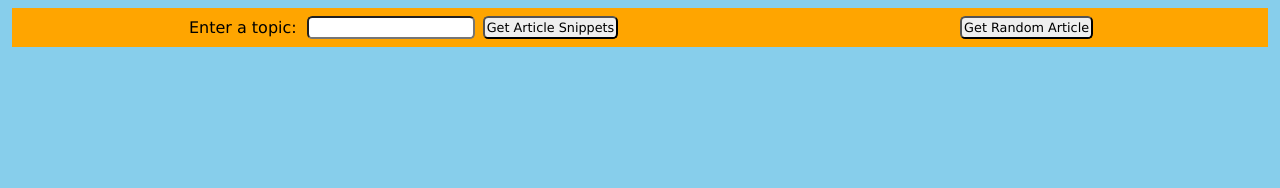
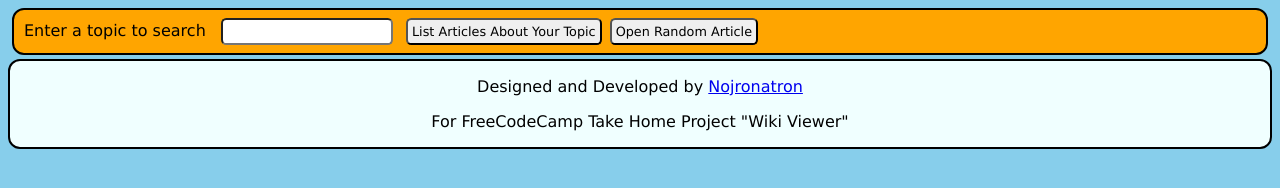
Before and after one commit to nojronatron/wiki-viewer, a plain HTML site: page index.html in a window 1280 px wide. Drawn offline with Linux system fonts and the light colour scheme.

Commit message:
improve a11yship. add footer.

```diff
--- a/index.html
+++ b/index.html
@@ -14,21 +14,23 @@
 
 <body>
   <section class="inputSection">
-    <div>
-      <form id="docSearchForm">
-        <label for="queryInput">Enter a topic:</label>
-        <input type="text" id="queryInput" name="queryInput" />
-        <input type="submit" value="Get Article Snippets" />
-      </form>
-    </div>
-    <div>
-      <input type="button" value="Get Random Article" id="clickRandomArticle" />
-    </div>
+    <form id="docSearchForm">
+      <label for="queryInput">Enter a topic to search</label>
+      <input type="text" id="queryInput" name="queryInput" />
+      <input type="submit" value="List Articles About Your Topic" />
+    </form>
+    <input type="button" value="Open Random Article" id="clickRandomArticle" />
   </section>
 
   <section id="resultSection">
 
   </section>
+
+  <footer class="bordered">
+    <p>Designed and Developed by <a href="https://github.com/nojronatron">Nojronatron</a></p>
+    <p>For FreeCodeCamp <em>Take Home Project</em> &quot;Wiki Viewer&quot;</p>
+  </footer>
+
   <script src="scripts/query-extract-sentence.js" defer></script>
   <script src="scripts/opensearch-title.js" defer></script>
   <script src="scripts/process-innerHtml.js" defer></script>
--- a/scripts/search-function.js
+++ b/scripts/search-function.js
@@ -66,7 +66,7 @@ async function displayResult(data) {
   const headRow = document.createElement('tr');
 
   const titleHeader = document.createElement('th');
-  titleHeader.textContent = 'Title';
+  titleHeader.textContent = 'Title (opens in new tab)';
   titleHeader.setAttribute('scope', 'col');
 
   const extractHeader = document.createElement('th');
--- a/styles/style.css
+++ b/styles/style.css
@@ -10,15 +10,13 @@ body {
 
 form {
   border-radius: 4px;
-  display: flex;
-  justify-content: space-around;
 }
 
 input {
   font-size: 0.8rem;
   border-radius: 4pt;
   margin: 4px;
-  padding: 2px;
+  padding: 4px;
 }
 
 label {
@@ -52,6 +50,14 @@ code {
   font-size: 0.8em;
 }
 
+footer {
+  font-size: 0.6em;
+  text-align: center;
+  background-color: azure;
+  border: 2px solid black;
+  border-radius: 12px;
+}
+
 .centeredCellText {
   text-align: center;
 }
@@ -66,8 +72,9 @@ code {
 }
 
 .inputSection {
+  border: 2px solid black;
+  border-radius: 12px;
   background-color: orange;
   padding: 4px;
   display: flex;
-  justify-content: space-around;
 }
```
